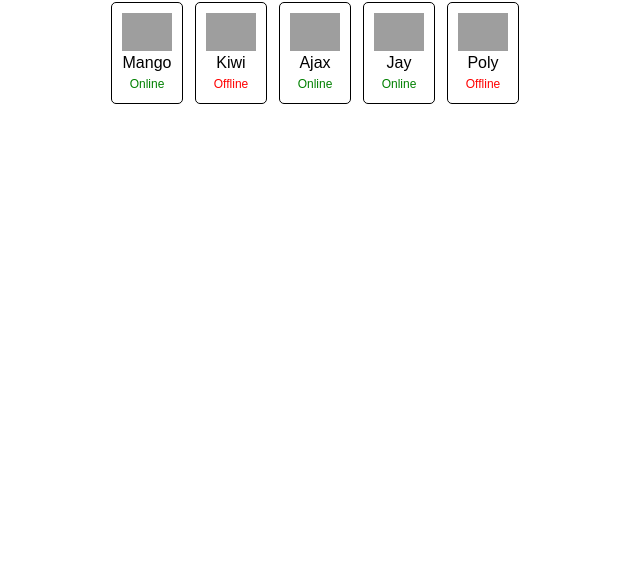
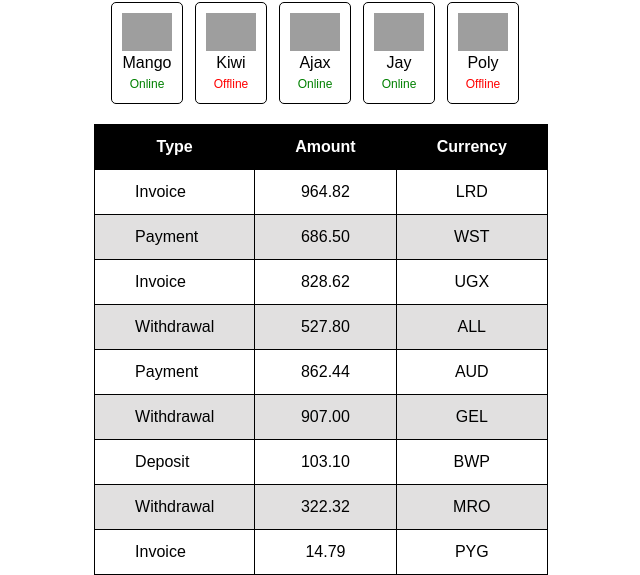
Before and after one commit to AndriiDorohov/goit-react-hw-01, a React (Vite) app: page / in a window 1280 px wide. Shown: the part 342-917 px from the top of the page, without its empty margins (319-959 px from the left). Before the commit the page ends 800 px from the top, so only its background shows below. Built offline with nearby package versions, Linux system fonts and the light colour scheme; grey boxes are pictures that could not be loaded.

Commit message:
add task3

```diff
--- a/src/components/App.jsx
+++ b/src/components/App.jsx
@@ -1,9 +1,10 @@
 import React from 'react';
 import Profile from './Profile/Profile';
+import FriendList from './FriendList/FriendList';
+import TransactionHistory from './TransactionHistory/TransactionHistory';
+import friends from '../data/friends.json';
 import userData from '../data/userData.json';
-import FriendList from './FriendList/FriendList';
-import friends from '../data/friends.json';
-
+import transactions from '../data/transactions.json';
 const App = () => {
   return (
     <>
@@ -15,6 +16,7 @@
         stats={userData.stats}
       />
       <FriendList friends={friends} />
+      <TransactionHistory items={transactions} />
     </>
   );
 };
--- /dev/null
+++ b/src/components/TransactionHistory/TransactionHistory.jsx
@@ -0,0 +1,33 @@
+import React from 'react';
+import styles from './TransactionHistory.module.css';
+
+const TransactionHistory = ({ items }) => {
+  return (
+    <div>
+      <table>
+        <thead>
+          <tr>
+            <th>Type</th>
+            <th>Amount</th>
+            <th>Currency</th>
+          </tr>
+        </thead>
+
+        <tbody>
+          {items.map(transaction => (
+            <tr key={transaction.id}>
+              <td className={styles.typeColumn}>
+                {transaction.type.charAt(0).toUpperCase() +
+                  transaction.type.slice(1)}
+              </td>
+              <td>{transaction.amount}</td>
+              <td>{transaction.currency}</td>
+            </tr>
+          ))}
+        </tbody>
+      </table>
+    </div>
+  );
+};
+
+export default TransactionHistory;
--- /dev/null
+++ b/src/components/TransactionHistory/TransactionHistory.module.css
@@ -0,0 +1,25 @@
+table {
+  width: auto;
+  border-collapse: collapse;
+  margin: auto;
+}
+
+th,
+td {
+  border: 1px solid #000000;
+  padding: 10px 40px 10px 40px;
+  text-align: center;
+}
+
+th {
+  background-color: #000000;
+  color: #ffffff;
+}
+
+tbody tr:nth-child(even) {
+  background-color: #e1e0e0;
+}
+
+.typeColumn {
+  text-align: left;
+}
--- /dev/null
+++ b/src/data/transactions.json
@@ -0,0 +1,56 @@
+[
+  {
+    "id": "1e0700a2-5183-4291-85cc-2065a036a683",
+    "type": "invoice",
+    "amount": "964.82",
+    "currency": "LRD"
+  },
+  {
+    "id": "a30f821b-4d25-4ff0-abdd-e340b3f0dd2b",
+    "type": "payment",
+    "amount": "686.50",
+    "currency": "WST"
+  },
+  {
+    "id": "44dca67a-8e5a-4798-bf8e-b15efd4e1abd",
+    "type": "invoice",
+    "amount": "828.62",
+    "currency": "UGX"
+  },
+  {
+    "id": "ea8ed3dc-2b68-4a53-905a-53ecb0adef33",
+    "type": "withdrawal",
+    "amount": "527.80",
+    "currency": "ALL"
+  },
+  {
+    "id": "63ca02f9-d637-46b5-9237-f3b24425e029",
+    "type": "payment",
+    "amount": "862.44",
+    "currency": "AUD"
+  },
+  {
+    "id": "ed0263e8-59a5-4bf1-87e0-2bb88e53dc34",
+    "type": "withdrawal",
+    "amount": "907.00",
+    "currency": "GEL"
+  },
+  {
+    "id": "4eaab41b-b967-40ac-82ed-85fc66f646f1",
+    "type": "deposit",
+    "amount": "103.10",
+    "currency": "BWP"
+  },
+  {
+    "id": "9648a350-8469-42d5-8bf3-18090de5fe67",
+    "type": "withdrawal",
+    "amount": "322.32",
+    "currency": "MRO"
+  },
+  {
+    "id": "9c5c25fb-1a95-4b2f-8d1f-4c4426d677cc",
+    "type": "invoice",
+    "amount": "14.79",
+    "currency": "PYG"
+  }
+]
```
